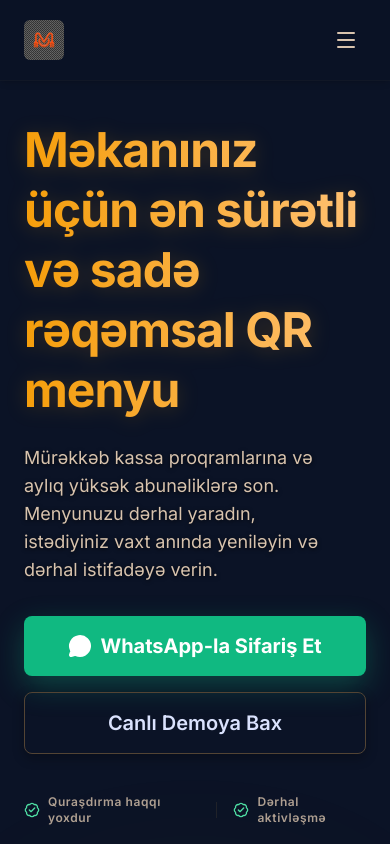
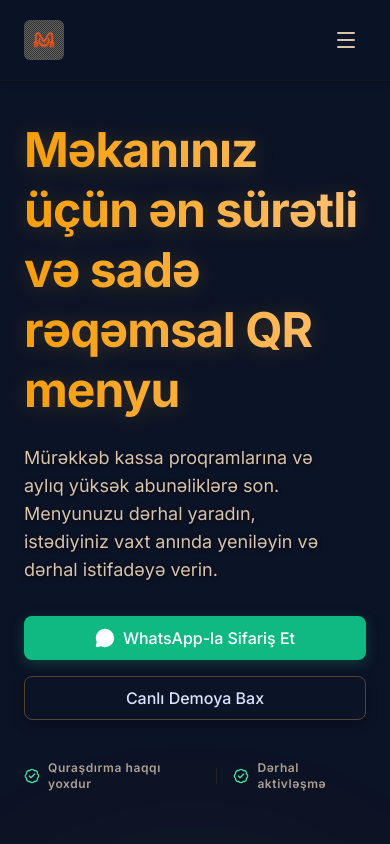
Before and after one commit to Rustemov02/menovo-landing, a Next.js app: page / in a window 390 px wide. Shown: the top 844 px of the page. Built offline with nearby package versions, Linux system fonts and the light colour scheme.

Commit message:
fix: improve button styles and layout in Hero and MenuMockup components for better responsiveness and visual consistency

```diff
--- a/components/landing/Hero.tsx
+++ b/components/landing/Hero.tsx
@@ -31,14 +31,14 @@ export default function Hero() {
               href={WHATSAPP_LINK}
               target="_blank"
               rel="noopener noreferrer"
-              className="bg-[#10B981] hover:bg-[#059669] text-white px-xl py-md rounded-lg font-title-md text-title-md font-bold transition-all flex items-center justify-center gap-sm shadow-[0_10px_30px_rgba(16,185,129,0.3)] hover:-translate-y-1"
+              className="bg-[#10B981] hover:bg-[#059669] text-white h-11 px-5 py-2.5 rounded-lg font-title-md text-base font-medium transition-all duration-300 ease-in-out flex items-center justify-center gap-2 shadow-[0_4px_14px_rgba(16,185,129,0.25)] hover:shadow-[0_4px_20px_rgba(16,185,129,0.3)] hover:-translate-y-0.5"
             >
-              <MessageCircle size={24} className="fill-current" />
+              <MessageCircle size={20} className="fill-current w-5 h-5 shrink-0" />
               WhatsApp-la Sifariş Et
             </a>
             <Link
               href={DEMO_ROUTE}
-              className="bg-transparent border-[1.5px] border-outline-variant text-inverse-surface hover:border-primary hover:text-primary px-xl py-md rounded-lg font-title-md text-title-md transition-all flex items-center justify-center shadow-[0_4px_12px_rgba(0,0,0,0.3)]"
+              className="bg-transparent border-[1.5px] border-outline-variant text-inverse-surface hover:border-primary hover:text-primary h-11 px-5 py-2.5 rounded-lg font-title-md text-base font-medium transition-all duration-300 ease-in-out flex items-center justify-center gap-2 shadow-[0_4px_12px_rgba(0,0,0,0.3)] hover:shadow-[0_4px_20px_rgba(245,158,11,0.2)]"
             >
               Canlı Demoya Bax
             </Link>
--- a/components/landing/MenuMockup.tsx
+++ b/components/landing/MenuMockup.tsx
@@ -25,7 +25,7 @@ export default function MenuMockup() {
       {/* Ekran — skrinşotun yerləşdiyi daxili viewport.
           `relative w-full h-full overflow-hidden` — şəkil heç vaxt kenarlardan dəşmir,
           üstü yuxarıda sabit qalır (object-top). */}
-      <div className="absolute inset-0 z-10 flex flex-col overflow-hidden rounded-[2rem] bg-surface-container-lowest">
+      <div className="absolute inset-0 z-10 flex flex-col overflow-hidden rounded-4xl bg-surface-container-lowest">
         {/* Dinamik ada (safe area) üçün təhlükəsiz boşluq — header hissəsini örtməz */}
         {/* <div className="shrink-0" aria-hidden="true" /> */}
         <div className="relative flex-1 min-h-0">
```
